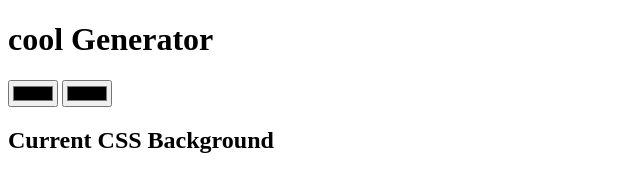
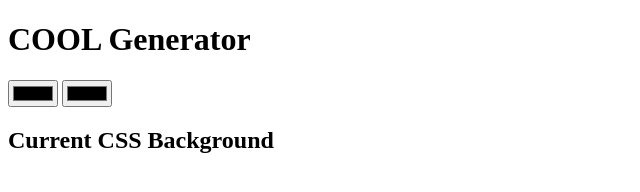
Before and after one commit to Godwin-svg/back-generator, a plain HTML site: page index.html in a window 1280 px wide. Shown: the whole page, without its empty margins (0-640 px from the left). Drawn offline with Linux system fonts and the light colour scheme.

Commit message:
capitalized title

```diff
--- a/index.html
+++ b/index.html
@@ -7,7 +7,7 @@
 </head>
 
 <body id="gradient">
-    <h1>cool Generator</h1>
+    <h1>COOL Generator</h1>
     <input class="color1" type="color">
     <input class="color2" type="color">
     <h2>Current CSS Background</h2>
```
